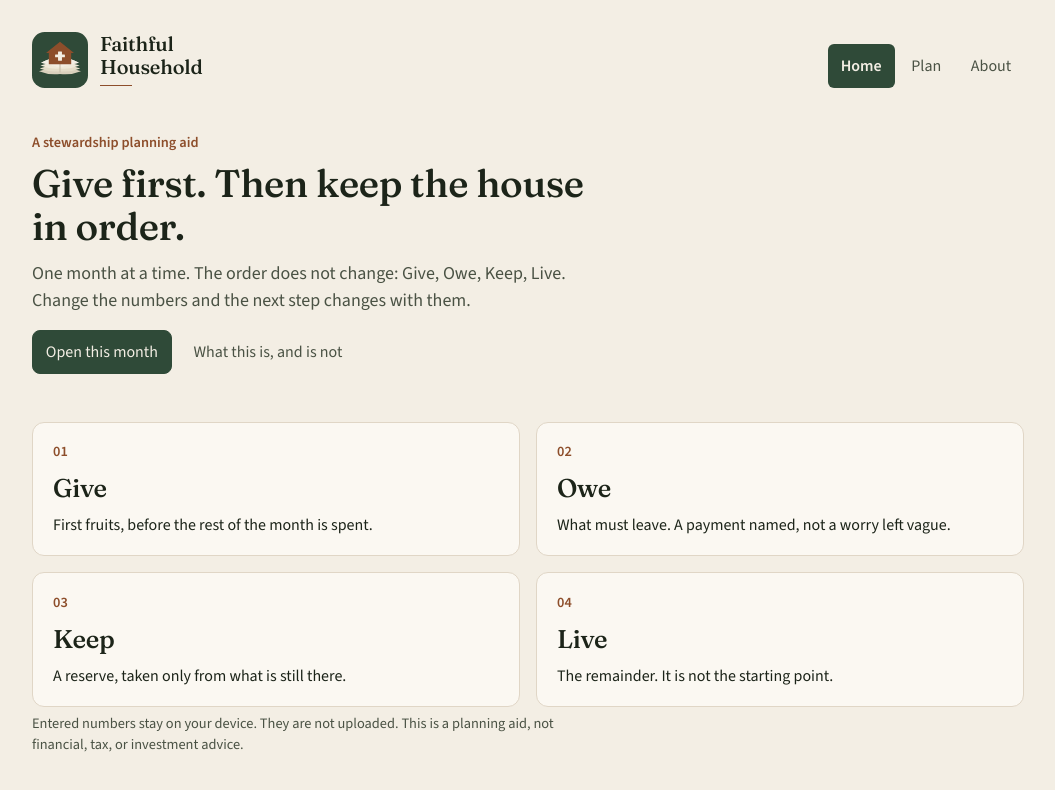
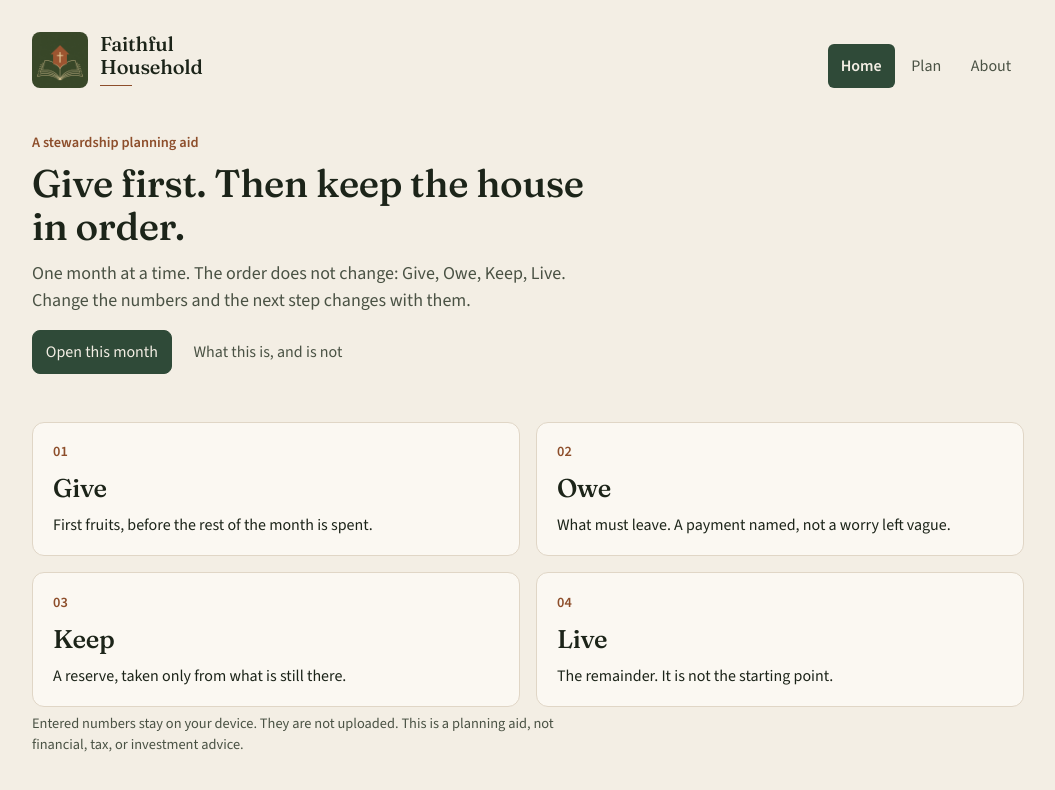
Before and after one commit to bunnell1/faithfulhousehold, a plain HTML site: page index.html in a window 1280 px wide. Shown: the whole page, without its empty margins (112-1167 px from the left). Drawn offline with nearby package versions, Linux system fonts and the light colour scheme.

Commit message:
Use the outlined open-book mark as a PNG

```diff
--- a/app.css
+++ b/app.css
@@ -9,7 +9,7 @@
     header { display:flex; flex-wrap:wrap; align-items:flex-end; justify-content:space-between; gap:1rem 1.5rem; }
     .brand { display:flex; align-items:center; gap:.75rem; background:none; border:0; padding:0; text-align:left; color:inherit; }
     .mark { width:3.5rem; height:3.5rem; display:block; }
-    .mark svg { width:3.5rem; height:3.5rem; display:block; }
+    .mark svg, .mark img { width:3.5rem; height:3.5rem; display:block; border-radius:.5rem; }
     .word { display:block; font-size:1.25rem; line-height:1; }
     .word + .word { margin-top:.15rem; }
     .rule { display:block; width:2rem; height:1px; background:var(--copper); margin-top:.5rem; }
--- a/index.html
+++ b/index.html
@@ -6,7 +6,7 @@
   <title>Faithful Household</title>
   <meta name="description" content="A stewardship planning aid. Giving first, then what is owed, then a reserve, then living. Numbers stay on your device.">
   <meta name="theme-color" content="#2f4a38">
-  <link rel="icon" href="favicon.svg" type="image/svg+xml">
+  <link rel="icon" href="mark.png" type="image/png">
   <link rel="preconnect" href="https://fonts.googleapis.com">
   <link rel="preconnect" href="https://fonts.gstatic.com" crossorigin>
   <link href="https://fonts.googleapis.com/css2?family=Fraunces:opsz,wght@9..144,520;9..144,620&family=Source+Sans+3:ital,wght@0,400;0,500;0,600;1,400&display=swap" rel="stylesheet">
@@ -16,24 +16,7 @@
   <div class="wrap">
     <header>
       <button type="button" class="brand" id="nav-mark">
-        <span class="mark" aria-hidden="true"><svg viewBox="0 0 80 80">
-  <rect width="80" height="80" rx="18" fill="#2f4a38"/>
-  <!-- open book: layered pages fanning from a center spine -->
-  <!-- bottom page edges -->
-  <path fill="#d9d0bc" d="M10 56 Q25 50 40 52 Q55 50 70 56 Q55 62 40 60 Q25 62 10 56Z"/>
-  <path fill="#e4dcc8" d="M11 52 Q26 46 40 48 Q54 46 69 52 Q54 58 40 56 Q26 58 11 52Z"/>
-  <path fill="#efe8d8" d="M12 48 Q27 42 40 44 Q53 42 68 48 Q53 54 40 52 Q27 54 12 48Z"/>
-  <!-- top open pages -->
-  <path fill="#f3eee4" d="M13 44 Q28 36 40 38 Q52 36 67 44 L40 50 L13 44Z"/>
-  <path fill="#f3eee4" d="M67 44 Q52 36 40 38 Q28 36 13 44 L40 50 L67 44Z"/>
-  <!-- center spine -->
-  <path fill="#c9c0ac" d="M39.2 38 L40.8 38 L40.8 58 L39.2 58Z"/>
-  <!-- copper house rising from the open pages -->
-  <path fill="#8d4e2b" d="M40 14 L20 30 H24 V46 H56 V30 H60 Z"/>
-  <!-- Christian cross window -->
-  <rect x="37.2" y="28" width="5.6" height="13" rx="0.5" fill="#f3eee4"/>
-  <rect x="33" y="32.2" width="14" height="4" rx="0.5" fill="#f3eee4"/>
-</svg></span>
+        <span class="mark" aria-hidden="true"><img src="mark.png" alt=""></span>
         <span>
           <span class="display word">Faithful</span>
           <span class="display word">Household</span>
```
Also changed, not shown: mark.png (added).
